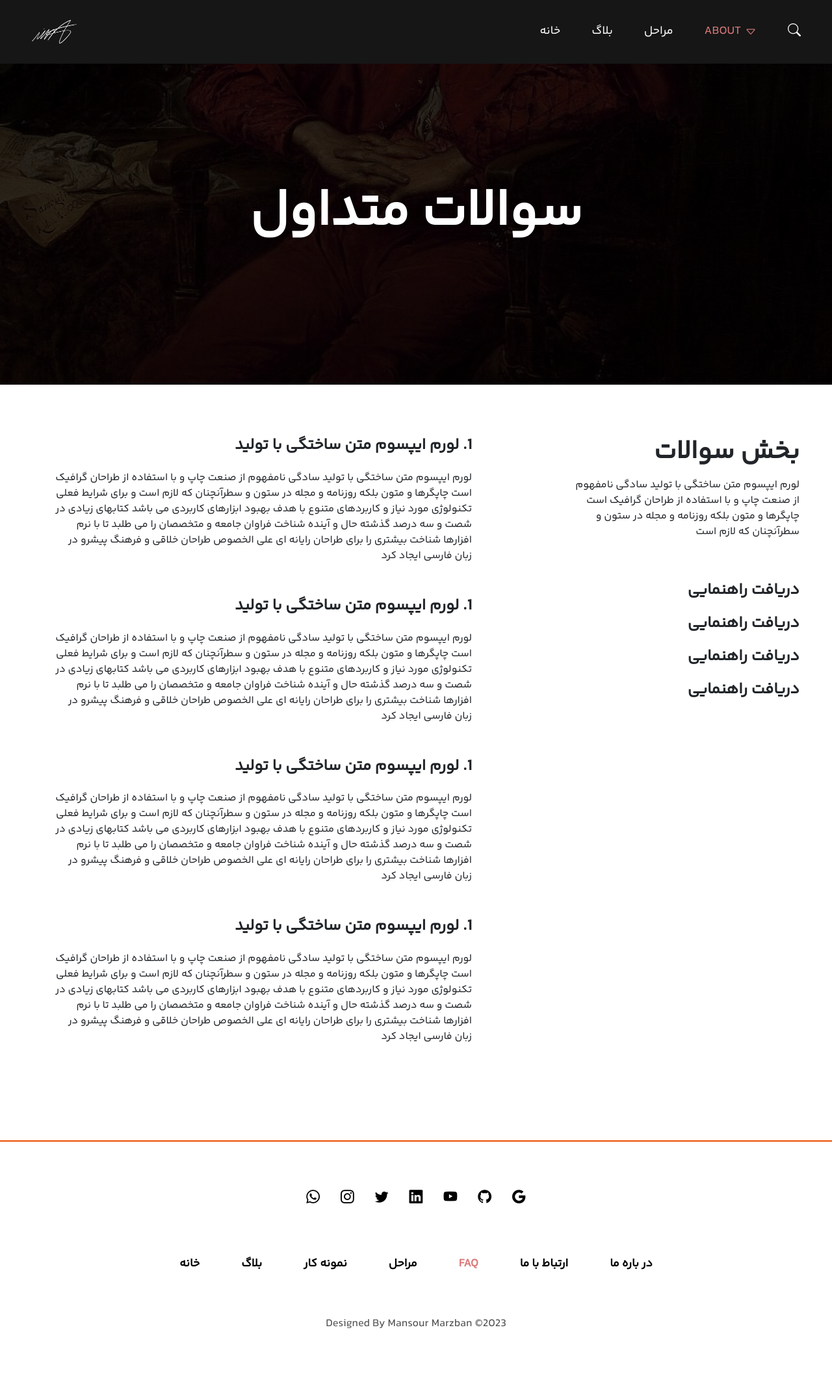
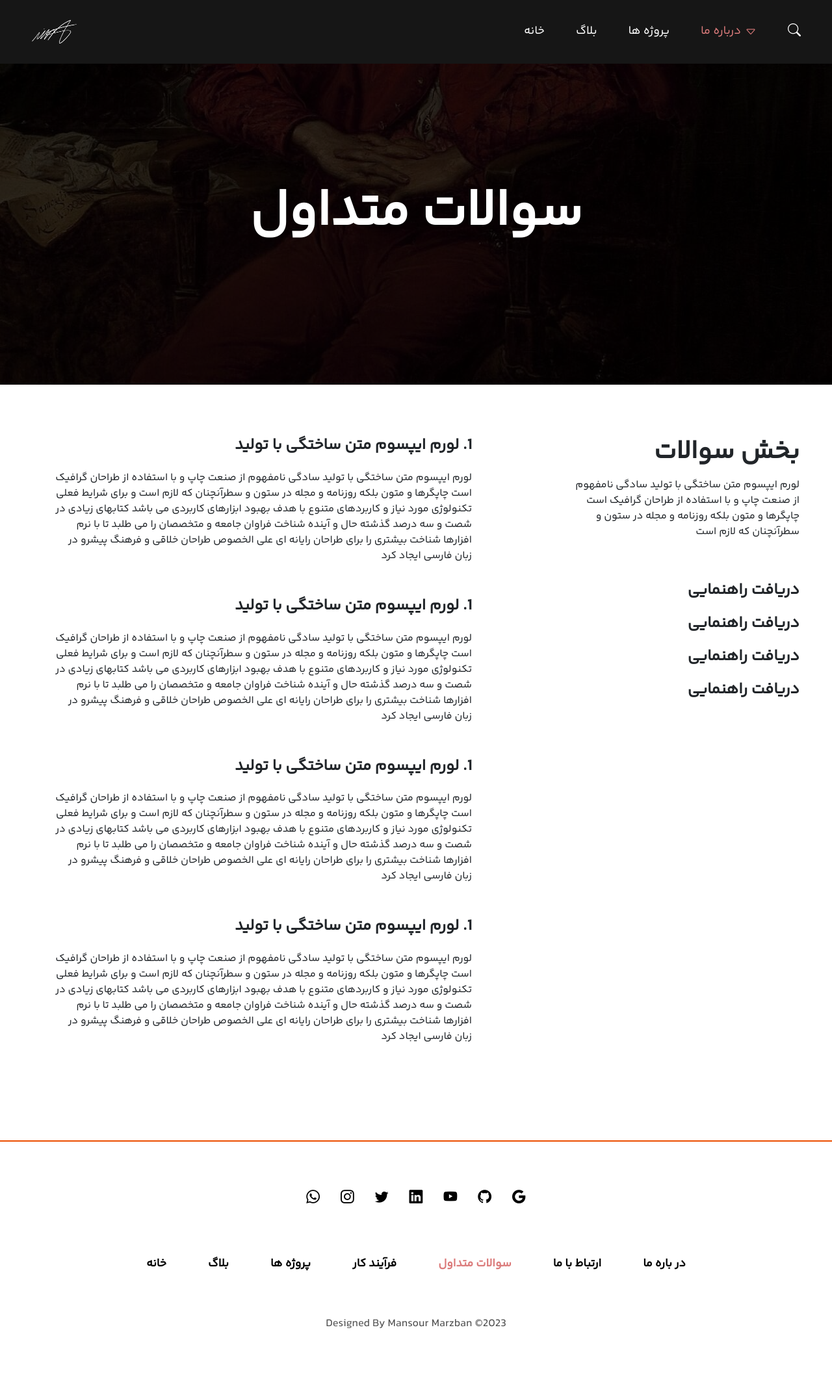
Before and after one commit to nimiology/Django-Blog, a Django app: page /faq/ in a window 1280 px wide. Shown: the whole page at 65% size. Run offline with Django 3.2, Linux system fonts and the light colour scheme; some libraries are stand-ins or nearby versions.

Commit message:
نام هدر

```diff
--- a/templates/Base.html
+++ b/templates/Base.html
@@ -55,7 +55,7 @@
                     {% block portfolio_mobile_header %}
 
                         <a href="{% url 'projects:projects' %}">
-                            <li>نمونه کار</li>
+                            <li>پروژه ها</li>
                         </a>
                     {% endblock %}
 
@@ -98,7 +98,7 @@
                     <li>بلاگ</li>
                 </a>{% endblock %}
                 {% block portfolio_header %}<a href="{% url 'projects:projects' %}">
-                    <li>مراحل</li>
+                    <li>پروژه ها</li>
                 </a>{% endblock %}
                 <div id="navbar-menu-button">
                     {% block about_header %}<a href="{% url 'staticpages:about' %}">
@@ -114,7 +114,7 @@
                             <li>سوالات متداول</li>
                         </a>{% endblock %}
                         {% block process_header %}<a href="{% url 'staticpages:process' %}">
-                            <li>مراحل</li>
+                            <li>فرایند کار</li>
                         </a>{% endblock %}
                     </div>
                 </div>
@@ -192,14 +192,14 @@
                     {% block portfolio_footer %}
 
                         <a href="{% url 'projects:projects' %}">
-                            <li>نمونه کار</li>
+                            <li>پروژه ها</li>
                         </a>
                     {% endblock %}
 
                     {% block process_footer %}
 
                         <a href="{% url 'staticpages:process' %}">
-                            <li>مراحل</li>
+                            <li>فرآیند کار</li>
                         </a>
                     {% endblock %}
 
--- a/templates/Blog/blog-article.html
+++ b/templates/Blog/blog-article.html
@@ -12,16 +12,16 @@
 {% block blog_header %}
 
     <a href="{% url 'blog:blog' %}" class="active">
-        <li>BLOG</li>
+        <li>بلاگ</li>
     </a>
 {% endblock %} {% block blog_mobile_header %}
     <a href="{% url 'blog:blog' %}" class="active">
-        <li>BLOG</li>
+        <li>بلاگ</li>
     </a>
 {% endblock %}
 {% block blog_footer %}
     <a href="{% url 'blog:blog' %}" class="active">
-        <li>BLOG</li>
+        <li>بلاگ</li>
     </a>
 {% endblock %}
 {% block main %}
--- a/templates/Blog/blog.html
+++ b/templates/Blog/blog.html
@@ -7,16 +7,16 @@
 {% block blog_header %}
 
     <a href="{% url 'blog:blog' %}" class="active">
-        <li>BLOG</li>
+        <li>بلاگ</li>
     </a>
 {% endblock %} {% block blog_mobile_header %}
     <a href="{% url 'blog:blog' %}" class="active">
-        <li>BLOG</li>
+        <li>بلاگ</li>
     </a>
 {% endblock %}
 {% block blog_footer %}
     <a href="{% url 'blog:blog' %}" class="active">
-        <li>BLOG</li>
+        <li>بلاگ</li>
     </a>
 {% endblock %}
  {% block main %}
--- a/templates/Projects/portfolio-item.html
+++ b/templates/Projects/portfolio-item.html
@@ -12,16 +12,16 @@
 {% block portfolio_header %}
 
     <a href="{% url 'projects:projects' %}" class="active">
-        <li>PORTFOLIO</li>
+        <li>پروژه ها</li>
     </a>
 {% endblock %} {% block portfolio_mobile_header %}
     <a href="{% url 'projects:projects' %}" class="active">
-        <li>PORTFOLIO</li>
+        <li>پروژه ها</li>
     </a>
 {% endblock %}
 {% block portfolio_footer %}
     <a href="{% url 'projects:projects' %}" class="active">
-        <li>PORTFOLIO</li>
+        <li>پروژه ها</li>
     </a>
 {% endblock %}
 {% block main %}
--- a/templates/Projects/portfolio.html
+++ b/templates/Projects/portfolio.html
@@ -6,16 +6,16 @@
 {% block portfolio_header %}
 
     <a href="{% url 'projects:projects' %}" class="active">
-        <li>PORTFOLIO</li>
+        <li>پروژه ها</li>
     </a>
 {% endblock %} {% block portfolio_mobile_header %}
     <a href="{% url 'projects:projects' %}" class="active">
-        <li>PORTFOLIO</li>
+        <li>پروژه ها</li>
     </a>
 {% endblock %}
 {% block portfolio_footer %}
     <a href="{% url 'projects:projects' %}" class="active">
-        <li>PORTFOLIO</li>
+        <li>پروژه ها</li>
     </a>
 {% endblock %}
 {% block main %}
--- a/templates/StaticPages/about.html
+++ b/templates/StaticPages/about.html
@@ -8,16 +8,16 @@
 {% block about_header %}
 
     <a href="{% url 'staticpages:about' %}" class="active">
-        <li>ABOUT<span class="bi-caret-down"></span>    </li>
+        <li>درباره ما<span class="bi-caret-down"></span>    </li>
     </a>
 {% endblock %} {% block about_mobile_header %}
     <a href="{% url 'staticpages:about' %}" class="active">
-        <li>ABOUT</li>
+        <li>درباره ما</li>
     </a>
 {% endblock %}
 {% block about_footer %}
     <a href="{% url 'staticpages:about' %}" class="active">
-        <li>ABOUT</li>
+        <li>درباره ما</li>
     </a>
 {% endblock %}
 {% block main %}
--- a/templates/StaticPages/faq.html
+++ b/templates/StaticPages/faq.html
@@ -9,21 +9,21 @@
 {% block header_icon %}<img src="{% static 'assets/img/icon.png' %}" alt="logo"/>{% endblock %}
 {% block faq_header %}
     <a href="{% url 'staticpages:faq' %}" class="active">
-        <li>FAQ</li>
+        <li>سوالات متداول</li>
     </a>
 {% endblock %} {% block about_header %}
 
     <a href="{% url 'staticpages:about' %}" class="active">
-        <li>ABOUT<span class="bi-caret-down"></span>    </li>
+        <li>درباره ما<span class="bi-caret-down"></span>    </li>
     </a>
 {% endblock %} {% block faq_mobile_header %}
     <a href="{% url 'staticpages:faq' %}" class="active">
-        <li>FAQ</li>
+        <li>سوالات متداول</li>
     </a>
 {% endblock %}
 {% block faq_footer %}
     <a href="{% url 'staticpages:faq' %}" class="active">
-        <li>FAQ</li>
+        <li>سوالات متداول</li>
     </a>
 {% endblock %}
 
--- a/templates/StaticPages/home.html
+++ b/templates/StaticPages/home.html
@@ -4,13 +4,13 @@
 {% endblock %} {% block title %}Nima{% endblock %} {% block header_icon %}
 <img src="{% static 'assets/img/icon.png' %}" alt="logo" />
 {% endblock %} {% block home_header %}<a href="{% url 'staticpages:home' %}" class="active">
-    <li>HOME</li>
+    <li>خانه</li>
 </a>
 {% endblock %} {% block home_mobile_header %}<a href="{% url 'staticpages:home' %}" class="active">
-    <li>HOME</li>
+    <li>خانه</li>
 </a>
 {% endblock %} {% block home_footer %}<a href="{% url 'staticpages:home' %}" class="active">
-    <li>HOME</li>
+    <li>خانه</li>
 </a>
 {% endblock %} {% block main %}
 <body style="overflow-x: hidden">
```
Also changed, not shown: templates/StaticPages/contact.html (+4 -4 lines), templates/StaticPages/process.html (+4 -4 lines).
